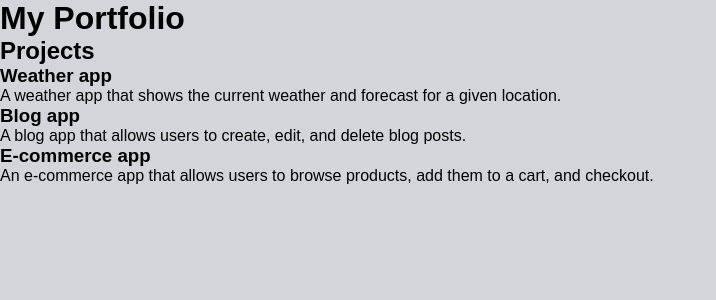
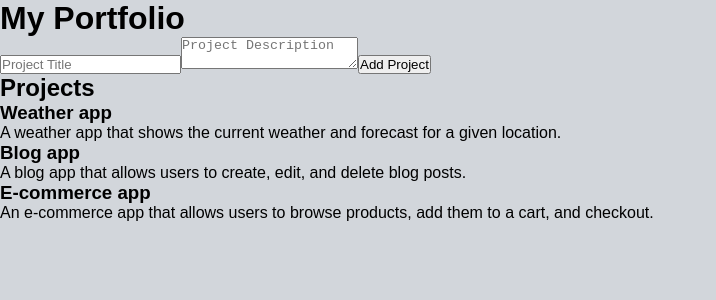
Before and after one commit to allanmoherai-creator/Portfolio-platform-SPA, a React (Vite) app: page / in a window 1280 px wide. Shown: the top 300 px of the page, without its empty margins (0-716 px from the left). Built offline with nearby package versions, Linux system fonts and the light colour scheme.

Commit message:
Created control forms for the project

```diff
--- a/src/components/ProjectForm.jsx
+++ b/src/components/ProjectForm.jsx
@@ -1,8 +1,28 @@
+import {useState} from 'react';
+
 function ProjectForm() {
+    const [title, setTitle]=useState("")
+    const [description,setDescription]= useState("")
     return (
-        <div>
+        <form>
+            <input
+            type= "text"
+            placeholder="Project Title"
+            value={title}
+            onChange={(evt)=> setTitle(evt.target.value)}
 
-        </div>
+            />
+            <textarea
+            type= "text"
+            placeholder= "Project Description"
+            value= {description}
+            onChange={(evt)=> setDescription(evt.target.value)}
+            />
+            <button type="submit">
+                Add Project
+            </button>
+
+        </form>
     );
 }
 
```
